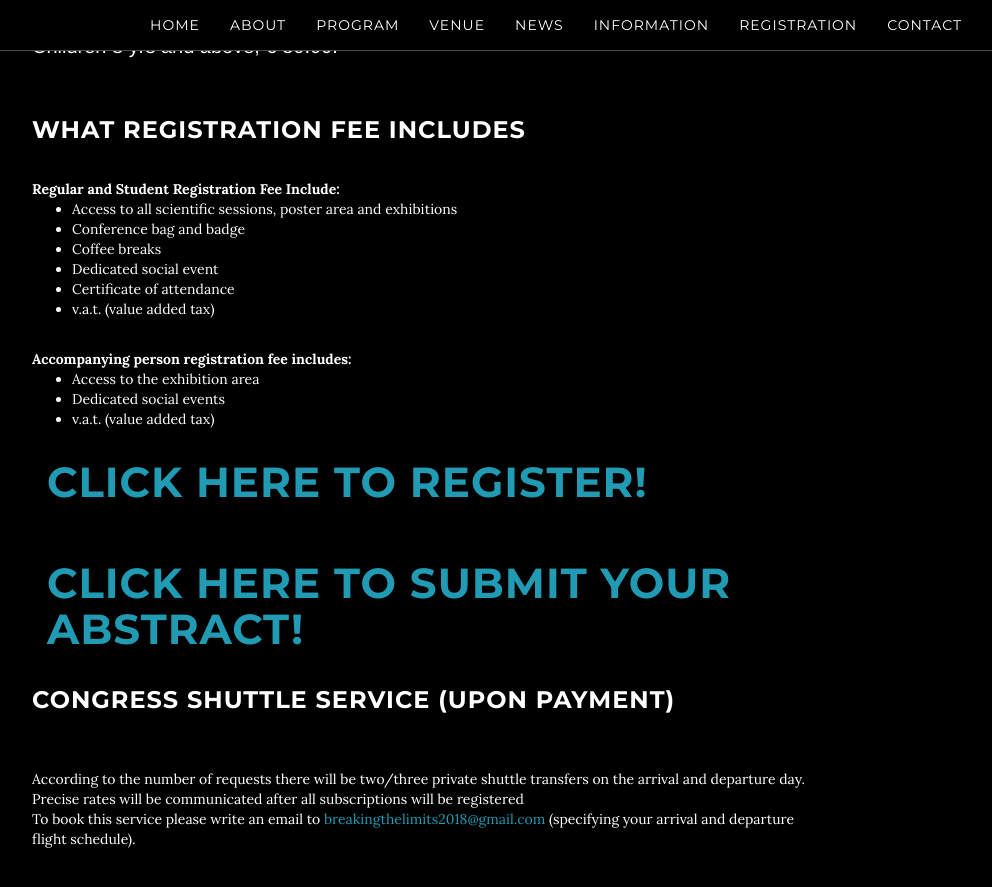
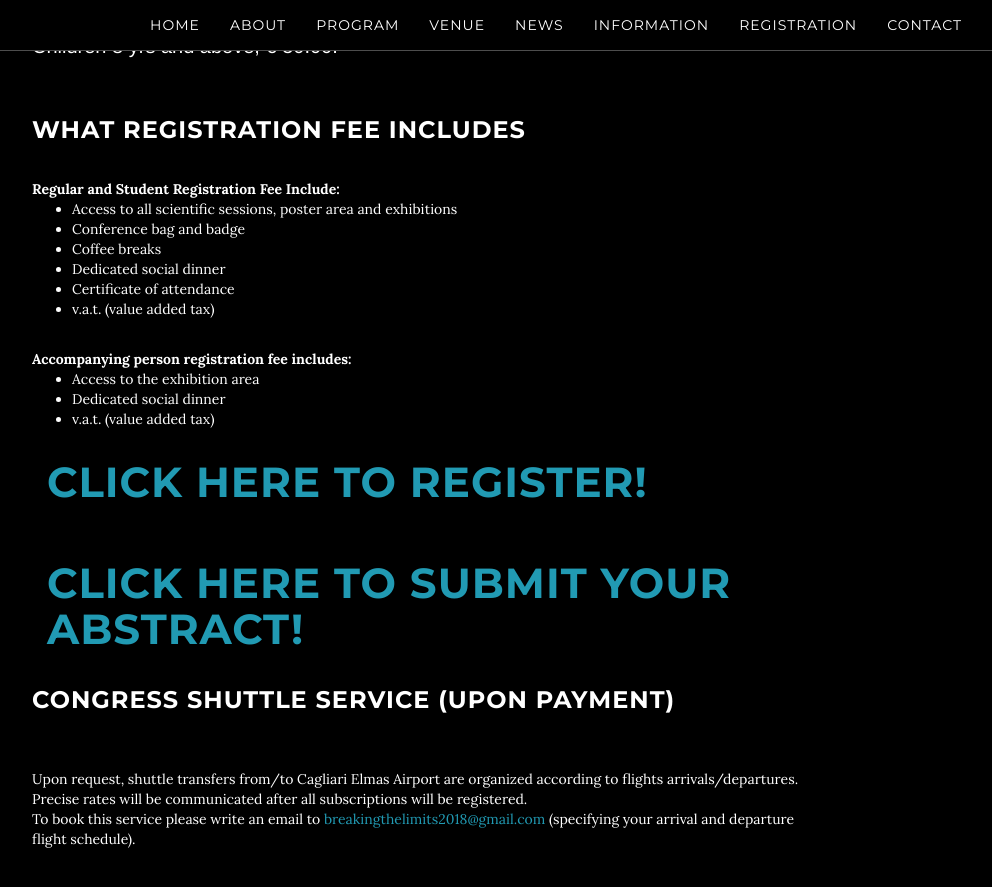
Before and after one commit to breakingthelimits/supereddington2018, a Jekyll site: the page built from registration/index.html, in a window 1280 px wide and 900 px high, scrolled down 519 px. Shown: the top 887 px of the window, without its empty margins (233-1225 px from the left). Built offline with Jekyll 4.4.1, drawn with Linux system fonts in a browser that asks for light colours.

Commit message:
change social event in social dinner

```diff
--- a/registration/index.html
+++ b/registration/index.html
@@ -107,7 +107,7 @@
           Coffee breaks
         </LI>
         <LI>
-          Dedicated social event
+          Dedicated social dinner
         </LI>
         <LI>
           Certificate of attendance
@@ -125,7 +125,7 @@
           Access to the exhibition area
         </LI>
         <LI>
-          Dedicated social events
+          Dedicated social dinner
         </LI>
         <LI>
           v.a.t. (value added tax)
@@ -150,11 +150,10 @@
           CONGRESS SHUTTLE SERVICE (upon payment)
         </h3>
         <BR/>
-        According to the number of requests there will be two/three private shuttle transfers on the arrival and departure day.
-        <BR/>
-        Precise rates will be communicated after all subscriptions will be registered
-       <!--(rates starting from € 18,00 per person/route in bus 54 seats in full occupance.
-        Small minivans and private cars available upon request).-->
+      Upon request, shuttle transfers from/to Cagliari Elmas Airport are organized according to flights arrivals/departures.<BR/>
+      Precise rates will be communicated after all subscriptions will be registered.
+
+
         <BR/>
         To book this service please write an email to
         <A href="mailto:breakingthelimits2018@gmail.com">
```
